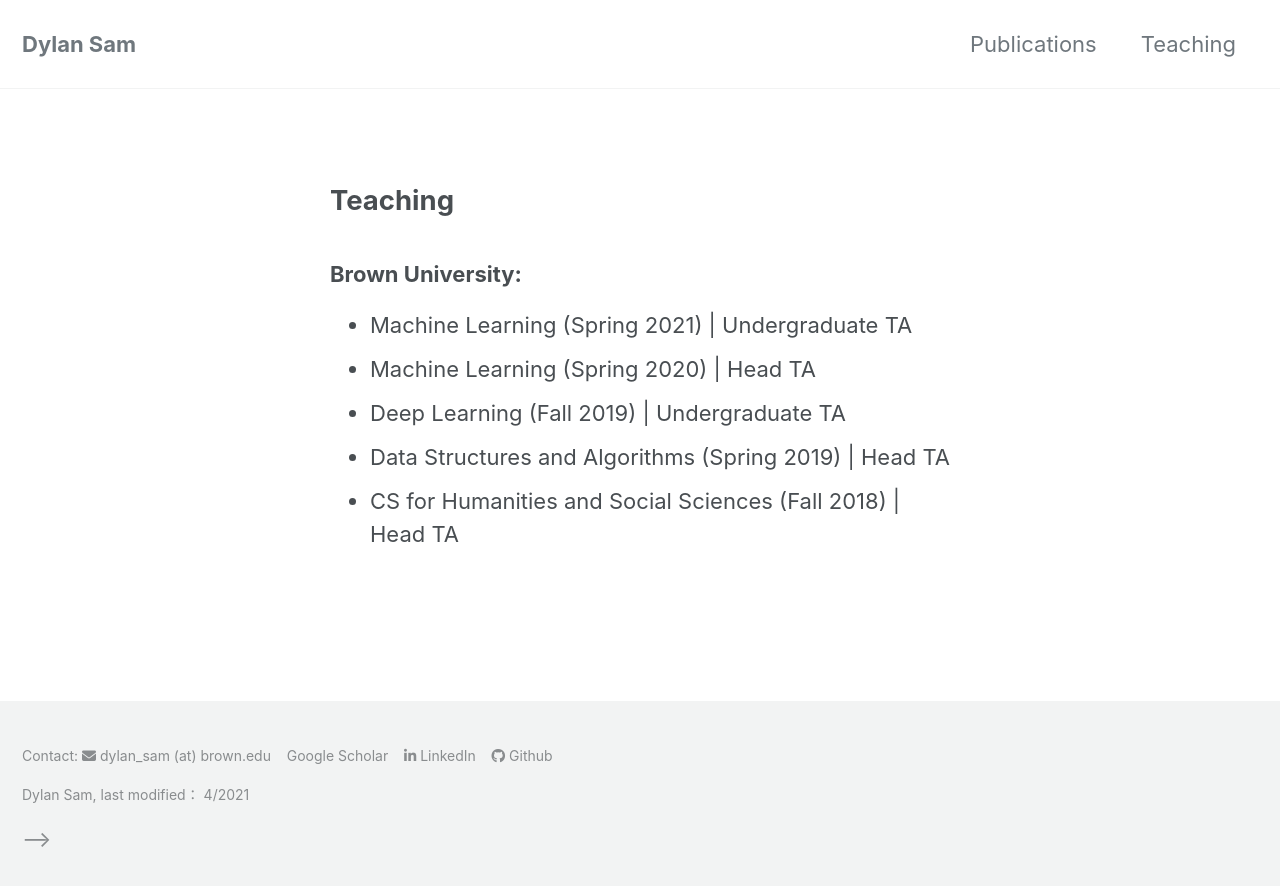
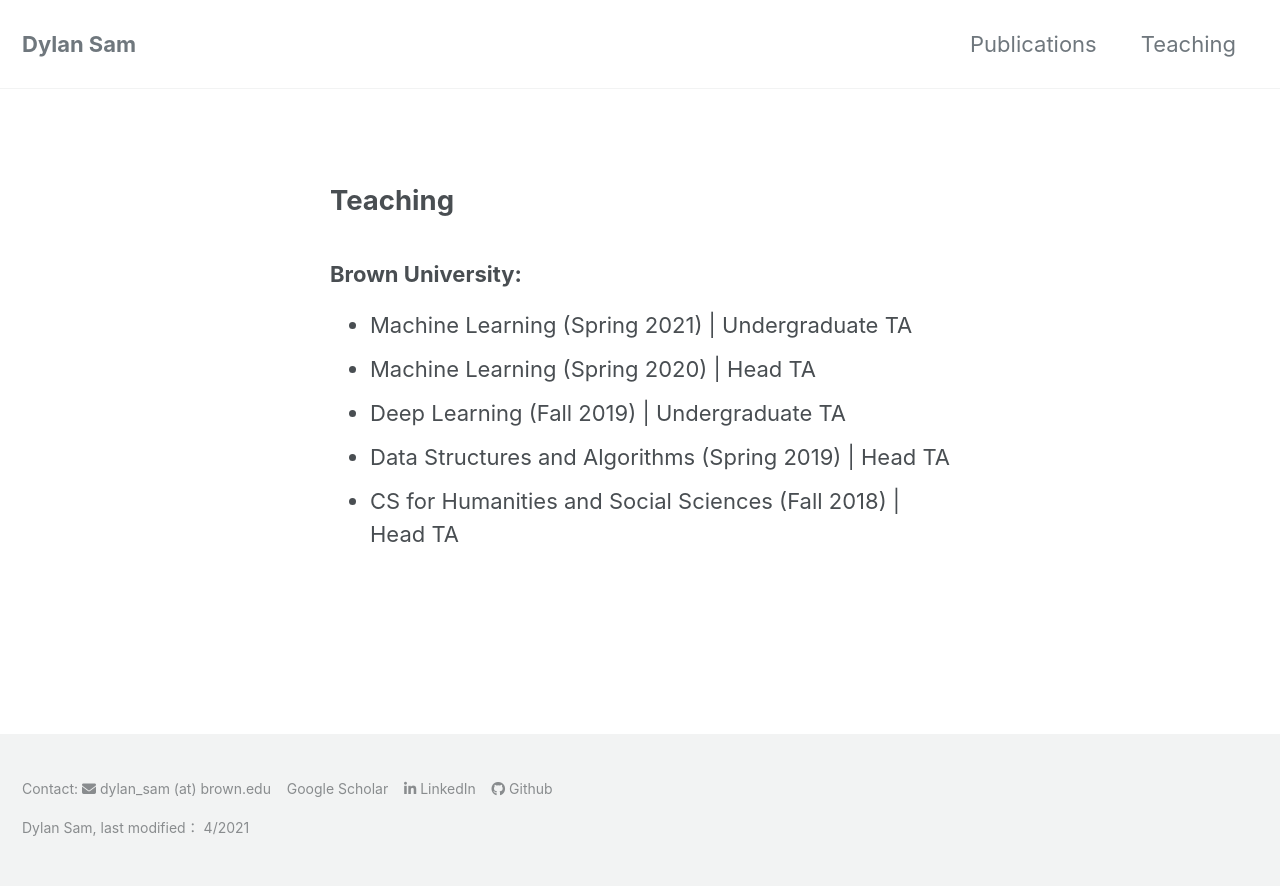
Before and after one commit to dsam99/dsam99.github.io, a Jekyll site: the page built from teaching.md, in a window 1280 px wide. Shown: the top 886 px of the page. Built offline with Jekyll 4.4.1, drawn with Linux system fonts in a browser that asks for light colours; cached includes are drawn as plain includes; nearby versions of some CDN libraries; a style sheet for code colours, icons or effects is not loaded.

Commit message:
fix footer?

```diff
--- a/_includes/footer.html
+++ b/_includes/footer.html
@@ -12,16 +12,6 @@
       {% endfor %}
     {% endif %} {% endcomment %}
 
-    {% comment %} <li> {% endcomment %}
-    <!-- LinkedIn -->
-    {% comment %} <p><a href="https://www.linkedin.com/in/dylan-sam/"><i class="fab fa-linkedin-in" aria-hidden="true"></i></a> LinkedIn </p>
-    <!-- Github -->
-    <p><a href="https://github.com/dsam99"><i class="fab fa-github" aria-hidden="true"></i> </a> Github </p>
-    <!-- Email -->
-    <p><i class="fa fa-envelope" aria-hidden="true"></i>  (firstname)_(lastname)(at)brown.edu</p>  {% endcomment %}
-    <!-- Phone -->
-    {% comment %} <p><i class="fa fa-phone" aria-hidden="true"></i>  253-509-2684</p> {% endcomment %}
-    {% comment %} </li> {% endcomment %}
     <!-- <li><a href="{% if site.atom_feed.path %}{{ site.atom_feed.path }}{% else %}{{ '/feed.xml' | relative_url }}{% endif %}"><i class="fas fa-fw fa-rss-square" aria-hidden="true"></i> {{ site.data.ui-text[site.locale].feed_label | default: "Feed" }}</a></li> -->
   {% comment %} </ul> {% endcomment %}
 {% comment %} </div> {% endcomment %}
--- a/_layouts/default.html
+++ b/_layouts/default.html
@@ -33,7 +33,7 @@
     <div id="footer" class="page__footer">
       <footer>
         {% include footer/custom.html %}
-        <!-- {% include_cached footer.html %} -->
+        {% include_cached footer.html %}
       </footer>
     </div>
 
```
